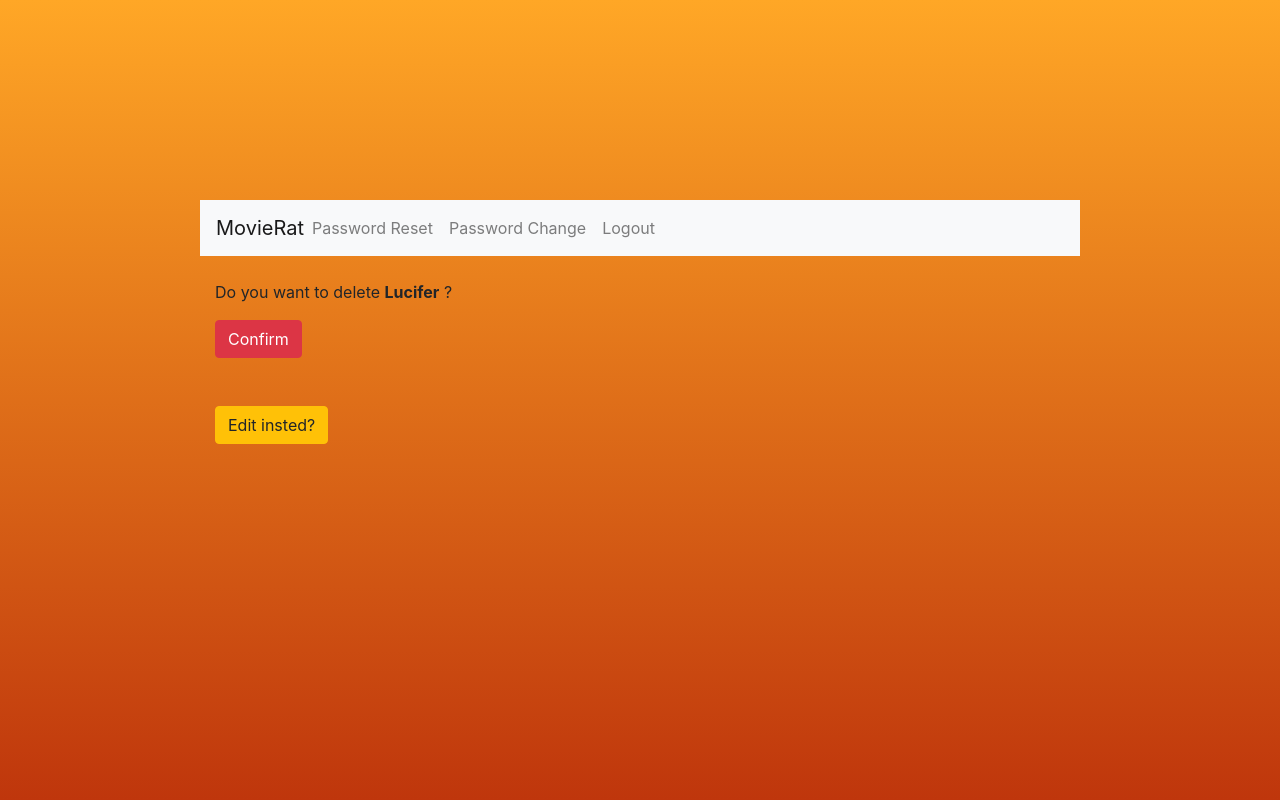
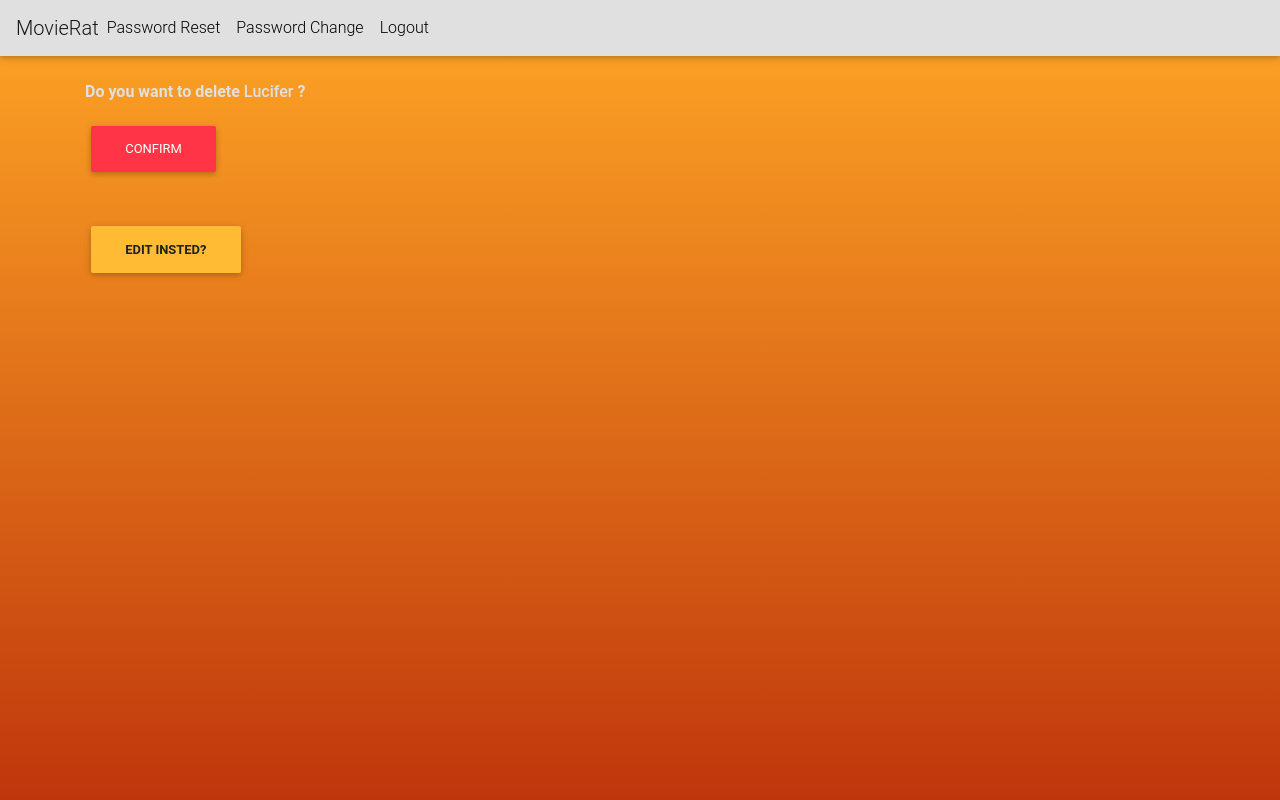
Before and after one commit to cmkishores/movie_review, a Django app: page /1/delete/ in a window 1280 px wide. Run offline with Django 3.2, Linux system fonts and the light colour scheme; a user stored in the database is signed in; data comes from the database, SQL or seed files in the repository; both versions use the stored data as it was after the commit; some libraries are stand-ins or nearby versions.

Commit message:
Added material design

```diff
--- a/static/css/base.css
+++ b/static/css/base.css
@@ -1,5 +1,4 @@
 body {
-    padding:200px;
 
     font-family: 'Barlow';
 	background: linear-gradient(to top, #BF360C, #FFA726);
--- a/templates/addreview.html
+++ b/templates/addreview.html
@@ -10,7 +10,7 @@
 
 <form action="" method="post" class="text-light">{% csrf_token %}
 	{{ form|crispy }}
-	<button class ="btn btn-outline-light font-weight-bold col-ml-5 mr-5 md-4 mt-5"  type="submit">Add</button>
+	<button class ="btn btn-outline-light font-weight-bold col-ml-5 mr-5 md-4 "  type="submit">Add</button>
 </form>
 
 {% else %}
--- a/templates/base.html
+++ b/templates/base.html
@@ -12,6 +12,11 @@
       <link href="https://fonts.googleapis.com/css?family=Barlow:100,200i,300i,400,400i,500,500i,700,700i,900,900i&display=swap" rel="stylesheet">
 
     <link href="https://stackpath.bootstrapcdn.com/bootstrap/4.3.1/css/bootstrap.min.css" rel="stylesheet" integrity="sha384-ggOyR0iXCbMQv3Xipma34MD+dH/1fQ784/j6cY/iJTQUOhcWr7x9JvoRxT2MZw1T" crossorigin="anonymous">
+
+    <!-- Font Awesome -->
+<link rel="stylesheet" href="https://use.fontawesome.com/releases/v5.8.2/css/all.css">
+<!-- Material Design Bootstrap -->
+<link href="https://cdnjs.cloudflare.com/ajax/libs/mdbootstrap/4.8.10/css/mdb.min.css" rel="stylesheet">
 	<title>{% block title %} {% endblock title %} </title>
 </head>
 <body>
@@ -61,9 +66,19 @@
 
 		{% endblock body %}
 	</div>
+<!-- JQuery -->
+<script type="text/javascript" src="https://cdnjs.cloudflare.com/ajax/libs/jquery/3.4.1/jquery.min.js"></script>
+<!-- Bootstrap tooltips -->
+<script type="text/javascript" src="https://cdnjs.cloudflare.com/ajax/libs/popper.js/1.14.4/umd/popper.min.js"></script>
+<!-- Bootstrap core JavaScript -->
+<script type="text/javascript" src="https://cdnjs.cloudflare.com/ajax/libs/twitter-bootstrap/4.3.1/js/bootstrap.min.js"></script>
+<!-- MDB core JavaScript -->
+<script type="text/javascript" src="https://cdnjs.cloudflare.com/ajax/libs/mdbootstrap/4.8.10/js/mdb.min.js"></script>
 
 <script src="https://code.jquery.com/jquery-3.3.1.slim.min.js" integrity="sha384-q8i/X+965DzO0rT7abK41JStQIAqVgRVzpbzo5smXKp4YfRvH+8abtTE1Pi6jizo" crossorigin="anonymous"></script>
+
 <script src="https://cdnjs.cloudflare.com/ajax/libs/popper.js/1.14.7/umd/popper.min.js" integrity="sha384-UO2eT0CpHqdSJQ6hJty5KVphtPhzWj9WO1clHTMGa3JDZwrnQq4sF86dIHNDz0W1" crossorigin="anonymous"></script>
+
 <script src="https://stackpath.bootstrapcdn.com/bootstrap/4.3.1/js/bootstrap.min.js" integrity="sha384-JjSmVgyd0p3pXB1rRibZUAYoIIy6OrQ6VrjIEaFf/nJGzIxFDsf4x0xIM+B07jRM" crossorigin="anonymous"></script>
 
 </body>
--- a/templates/deletereview.html
+++ b/templates/deletereview.html
@@ -6,12 +6,12 @@
 {% block body %}
 	{% if request.user.is_authenticated %}
 
-	<form action="" method="post"> {% csrf_token %}
+	<form action="" method="post" class="text-lignt"> {% csrf_token %}
 
-	<p> Do you want to delete <strong>{{ reviews.movie_name }}</strong> ?</p>
+	<p class="text-light font-weight-bold"> Do you want to delete <strong>{{ reviews.movie_name }}</strong> ?</p>
 	<input class="btn btn-danger col-ml-2" type="submit" value="Confirm"/>
 	</form>
-	<a class="btn btn-warning col-ml-5 mt-5" href="{% url 'editreview' reviews.id %}">Edit insted?</a>
+	<a class="btn btn-warning text-dark font-weight-bold col-ml-5 mt-5" href="{% url 'editreview' reviews.id %}">Edit insted?</a>
 
 
 	{% else %}
--- a/templates/home.html
+++ b/templates/home.html
@@ -32,7 +32,7 @@
 
 
           {% for element in reviewlist reversed %}
-            <a class = "card-link text-danger text-info " href="{% url 'review' element.id %}">
+            <a class = "card-link text-danger text-danger " href="{% url 'review' element.id %}">
                 <div class="card" style="box-sizing:400px" >
                 <div class="card-body">
                   <li class="list-inline-item">
--- a/templates/updatereview.html
+++ b/templates/updatereview.html
@@ -14,7 +14,7 @@
 <form action="" method="post">{% csrf_token %}
 
 	{{ form|crispy }}
-	<button class="btn-primary" type="submit">Update</button>
+	<button class="btn btn-success" type="submit">Update</button>
 
 </form>
 </div>
```
Also changed, not shown: db.sqlite3.
